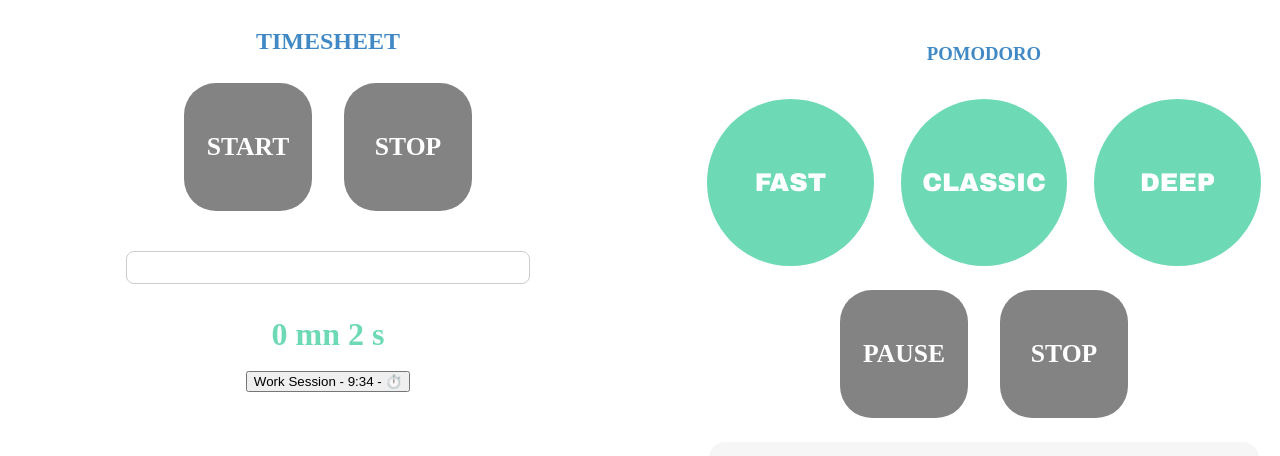
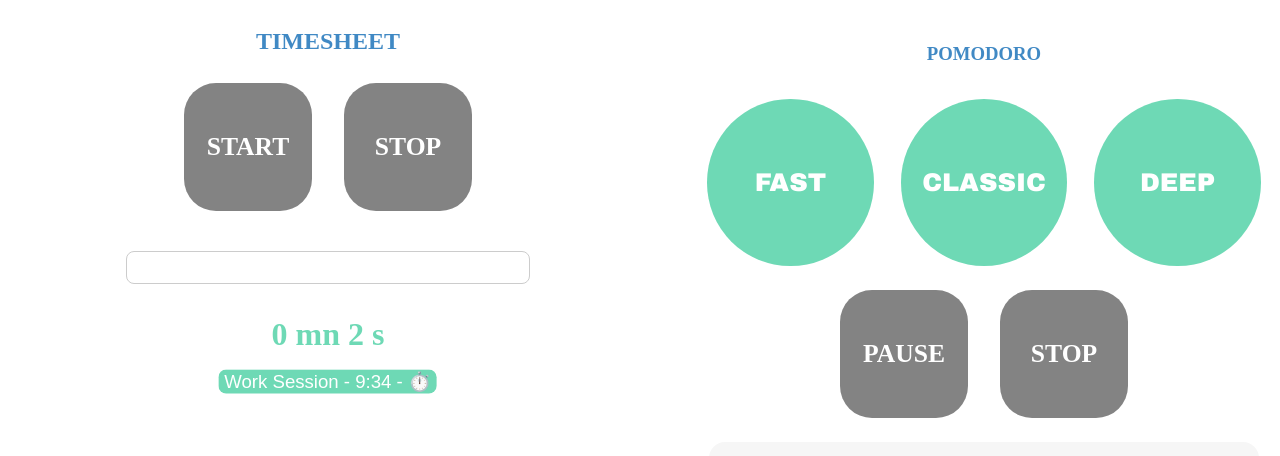
Before and after one commit to Gregory-Bach/easy-worksession, a SvelteKit app: page / in a window 1280 px wide. Both pictures are taken after a click on the button "START". Shown: the top 456 px of the page. Built offline with nearby package versions, Linux system fonts and the light colour scheme.

Commit message:
feat: breath effect

```diff
--- a/src/routes/components/pomodoro/completion-indicator.component.svelte
+++ b/src/routes/components/pomodoro/completion-indicator.component.svelte
@@ -1,6 +1,6 @@
 <script lang="ts">
 
-export let state: string;
+    export let state: string;
 
 </script>
 
@@ -22,13 +22,65 @@ export let state: string;
 
     .running {
         background-color: rgba(48, 116, 255, 0.72);
+        -webkit-animation: breathing 9s ease-out infinite normal;
     }
 
     .ending {
         background-color: orange;
+        -webkit-animation: breathing 6s ease-out infinite normal;
     }
 
     .resting {
         background-color: palegreen;
+        -webkit-animation: breathing 10s ease-out infinite normal;
+    }
+
+
+    @-webkit-keyframes breathing {
+        0% {
+            -webkit-transform: scale(0.97);
+            transform: scale(0.97);
+        }
+
+        25% {
+            -webkit-transform: scale(1);
+            transform: scale(1);
+        }
+
+        60% {
+            -webkit-transform: scale(0.97);
+            transform: scale(0.97);
+        }
+
+        100% {
+            -webkit-transform: scale(0.97);
+            transform: scale(0.97);
+        }
+    }
+
+    @keyframes breathing {
+        0% {
+            -webkit-transform: scale(0.97);
+            -ms-transform: scale(0.97);
+            transform: scale(0.97);
+        }
+
+        25% {
+            -webkit-transform: scale(1);
+            -ms-transform: scale(1);
+            transform: scale(1);
+        }
+
+        60% {
+            -webkit-transform: scale(0.97);
+            -ms-transform: scale(0.97);
+            transform: scale(0.97);
+        }
+
+        100% {
+            -webkit-transform: scale(0.97);
+            -ms-transform: scale(0.97);
+            transform: scale(0.97);
+        }
     }
 </style>
--- a/src/routes/components/timesheet/timesheet.component.svelte
+++ b/src/routes/components/timesheet/timesheet.component.svelte
@@ -79,7 +79,9 @@
         {#each [...workSessions].reverse() as workSession}
 
             <div>
-                <button on:click={() => startFromExisting(workSession.label)}>{workSession.label}
+                <button on:click={() => startFromExisting(workSession.label)}
+                        class:active={!workSession.end}
+                >{workSession.label}
                     - {formatDateToHoursAndMinutes(workSession.start)}
                     - {formatDateToHoursAndMinutes(workSession.end)}</button>
             </div>
@@ -133,4 +135,67 @@
         align-items: flex-start;
     }
 
+    button {
+        border: none;
+        background-color: transparent;
+        color: #838383;
+        font-size: 1.2rem;
+        border-radius: 8px;
+        cursor: pointer;
+    }
+
+    .active {
+        background-color: #6ed9b5;
+        color: white;
+        -webkit-animation: breathing 7s ease-out infinite normal;
+    }
+
+    @-webkit-keyframes breathing {
+        0% {
+            -webkit-transform: scale(0.95);
+            transform: scale(0.95);
+        }
+
+        25% {
+            -webkit-transform: scale(1);
+            transform: scale(1);
+        }
+
+        60% {
+            -webkit-transform: scale(0.95);
+            transform: scale(0.95);
+        }
+
+        100% {
+            -webkit-transform: scale(0.95);
+            transform: scale(0.95);
+        }
+    }
+
+    @keyframes breathing {
+        0% {
+            -webkit-transform: scale(0.95);
+            -ms-transform: scale(0.95);
+            transform: scale(0.95);
+        }
+
+        25% {
+            -webkit-transform: scale(1);
+            -ms-transform: scale(1);
+            transform: scale(1);
+        }
+
+        60% {
+            -webkit-transform: scale(0.95);
+            -ms-transform: scale(0.95);
+            transform: scale(0.95);
+        }
+
+        100% {
+            -webkit-transform: scale(0.95);
+            -ms-transform: scale(0.95);
+            transform: scale(0.95);
+        }
+    }
+
 </style>
```
